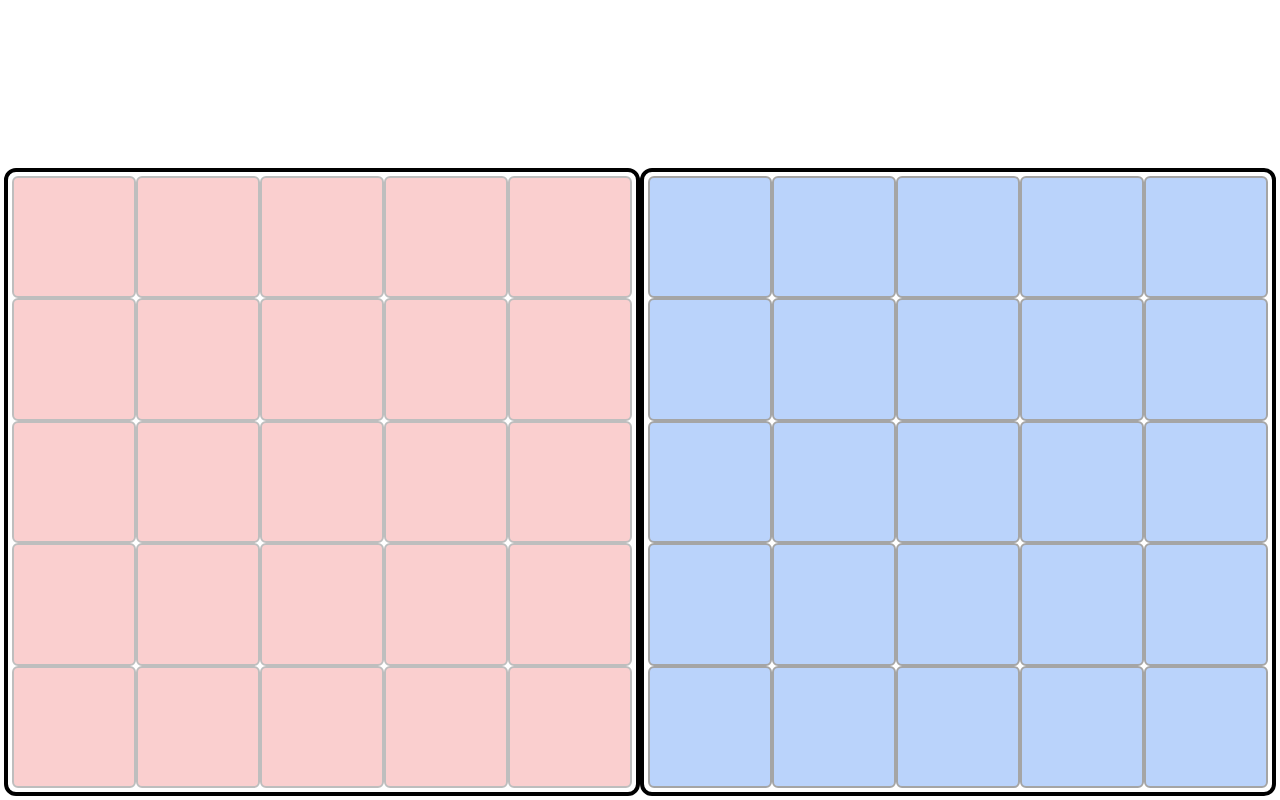
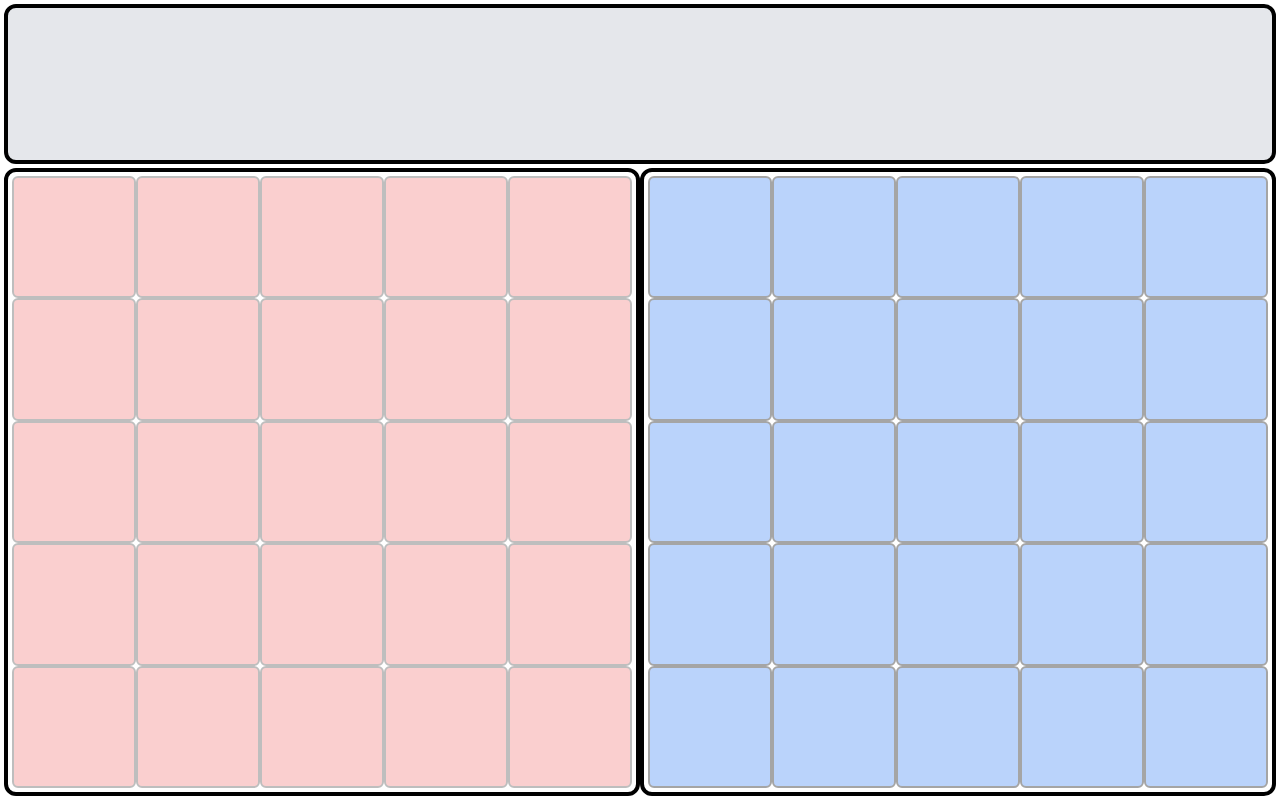
Before and after one commit to RISHITH125/BattleShipGame, a React (Vite) app: page /board in a window 1280 px wide. Built offline with nearby package versions, Linux system fonts and the light colour scheme.

Commit message:
smol change :)

```diff
--- a/src/components/Board.jsx
+++ b/src/components/Board.jsx
@@ -61,7 +61,7 @@ function Board() {
   return (
       <div className="monitor h-screen w-full flex flex-col p-1 gap-1">
         {/* first segment */}
-        <div className="flex justify-between h-[20vh] p-2 gap-4">
+        <div className="flex justify-between bg-gray-200 h-[20vh] border-black border-4 rounded-xl p-2 gap-4">
         <h1 className="text-3xl text-center text-red-500">{P1UserName}</h1>
         <h1 className="text-3xl text-center text-blue-500">{P2UserName}</h1>
       </div>
```
